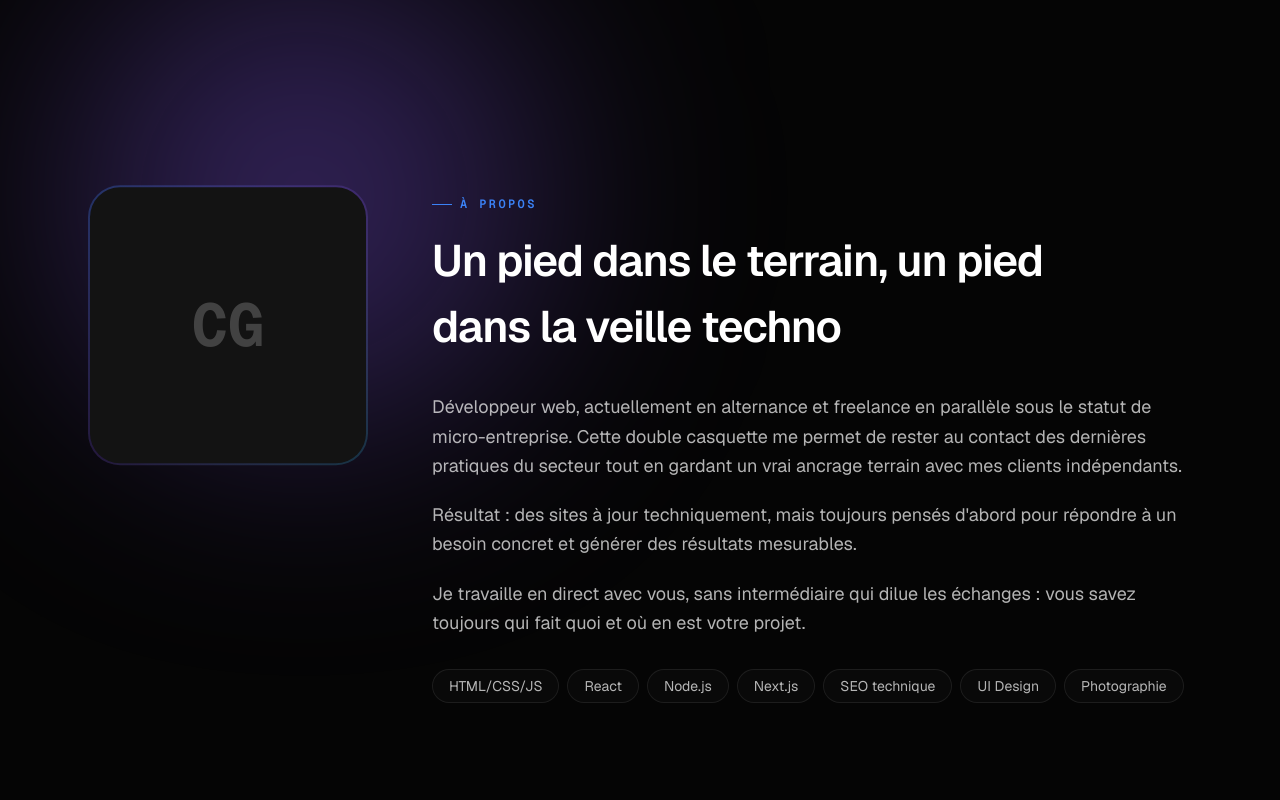
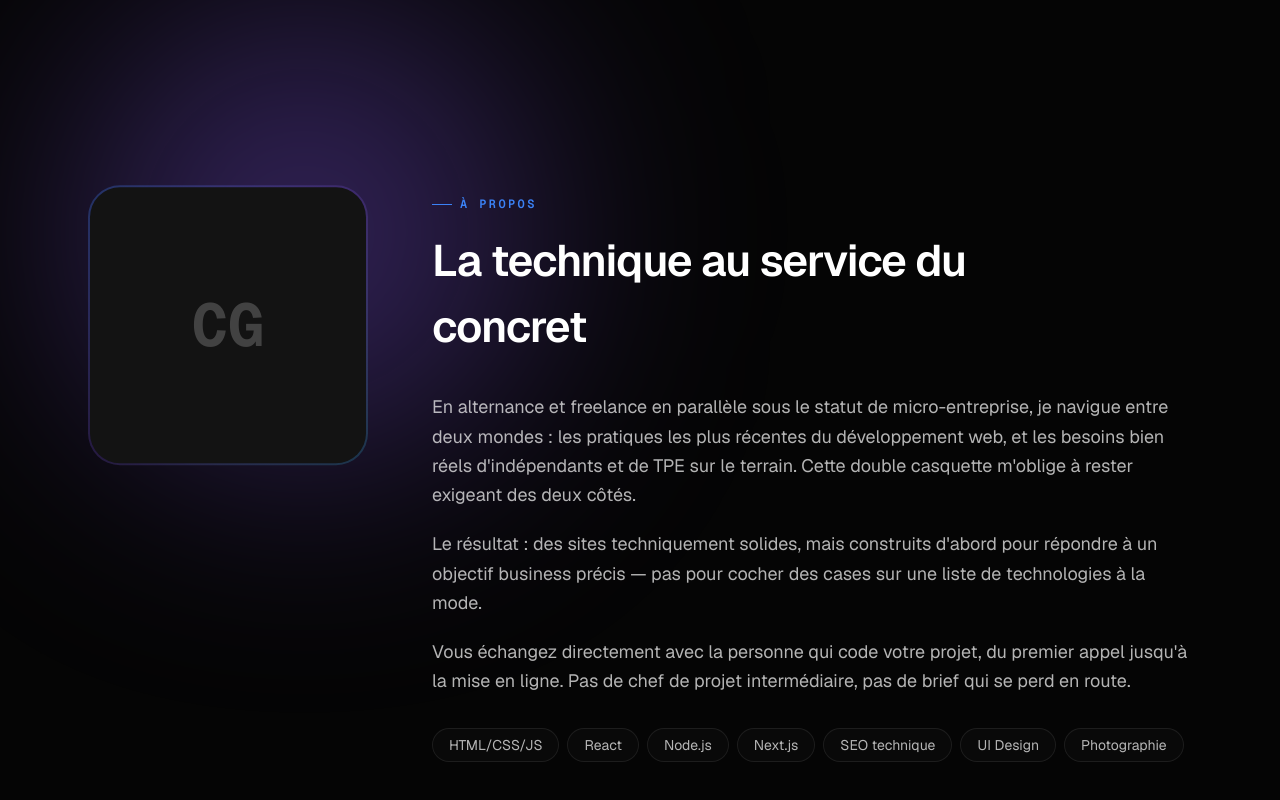
Before and after one commit to charlesgirardin1-design/charlesent1, a Next.js app: page / in a window 1280 px wide. Shown: the part 4906-5706 px from the top of the page. Built offline with nearby package versions, Linux system fonts and the light colour scheme.

Commit message:
content: réécrit le texte de la section À propos (titre + 3 paragraphes), plus affirmé

```diff
--- a/components/sections/presentation.tsx
+++ b/components/sections/presentation.tsx
@@ -29,7 +29,7 @@ export function Presentation() {
         <div>
           <SectionHeading
             eyebrow="À propos"
-            title="Un pied dans le terrain, un pied dans la veille techno"
+            title="La technique au service du concret"
           />
           <div className="space-y-5 text-white/70 text-lg leading-relaxed -mt-8">
             <motion.p
@@ -38,10 +38,11 @@ export function Presentation() {
               viewport={{ once: true, margin: "-100px" }}
               transition={{ duration: 0.6 }}
             >
-              Développeur web, actuellement en alternance et freelance en parallèle sous
-              le statut de micro-entreprise. Cette double casquette me permet de rester
-              au contact des dernières pratiques du secteur tout en gardant un vrai
-              ancrage terrain avec mes clients indépendants.
+              En alternance et freelance en parallèle sous le statut de
+              micro-entreprise, je navigue entre deux mondes : les pratiques les plus
+              récentes du développement web, et les besoins bien réels d&apos;indépendants
+              et de TPE sur le terrain. Cette double casquette m&apos;oblige à rester
+              exigeant des deux côtés.
             </motion.p>
             <motion.p
               initial={{ opacity: 0, y: 20 }}
@@ -49,8 +50,9 @@ export function Presentation() {
               viewport={{ once: true, margin: "-100px" }}
               transition={{ duration: 0.6, delay: 0.1 }}
             >
-              Résultat : des sites à jour techniquement, mais toujours pensés d&apos;abord
-              pour répondre à un besoin concret et générer des résultats mesurables.
+              Le résultat : des sites techniquement solides, mais construits d&apos;abord
+              pour répondre à un objectif business précis — pas pour cocher des cases
+              sur une liste de technologies à la mode.
             </motion.p>
             <motion.p
               initial={{ opacity: 0, y: 20 }}
@@ -58,8 +60,9 @@ export function Presentation() {
               viewport={{ once: true, margin: "-100px" }}
               transition={{ duration: 0.6, delay: 0.2 }}
             >
-              Je travaille en direct avec vous, sans intermédiaire qui dilue les
-              échanges : vous savez toujours qui fait quoi et où en est votre projet.
+              Vous échangez directement avec la personne qui code votre projet, du
+              premier appel jusqu&apos;à la mise en ligne. Pas de chef de projet
+              intermédiaire, pas de brief qui se perd en route.
             </motion.p>
           </div>
 
```
